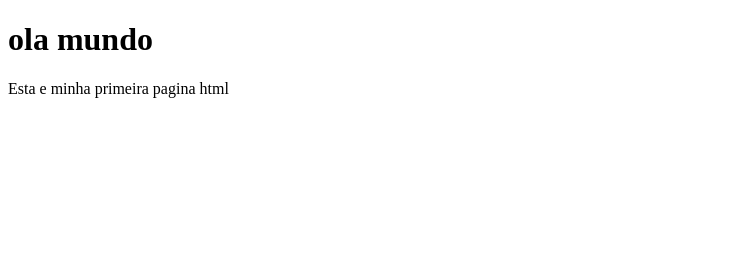
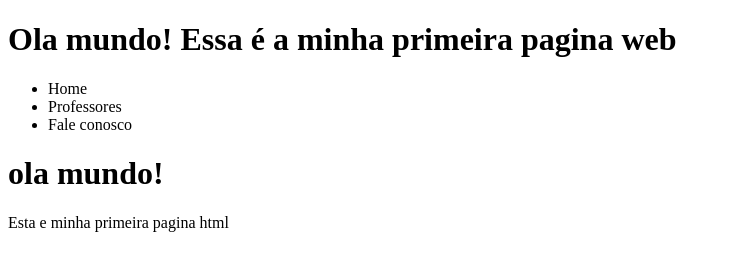
Before and after one commit to Claudineicoimbra/devaria-SQL, a plain HTML site: page index.html in a window 1280 px wide. Shown: the whole page, without its empty margins (0-731 px from the left). Drawn offline with Linux system fonts and the light colour scheme.

Commit message:
link no header

```diff
--- a/index.html
+++ b/index.html
@@ -6,7 +6,19 @@
     <title>Document</title>
 </head>
 <body>
-    <h1>ola mundo</h1>
+   <header>
+  <h1>Ola mundo! Essa é a minha primeira pagina web</h1>
+  <nav>
+    <ul>
+        <li>Home</li>
+        <li>Professores</li>
+        <li>Fale conosco</li>
+    </ul>
+  </nav>
+  </h1>
+   </header>
+    <h1>ola mundo!</h1>
     <p>Esta e minha primeira pagina html</p>
 </body>
+
 </html>
```
